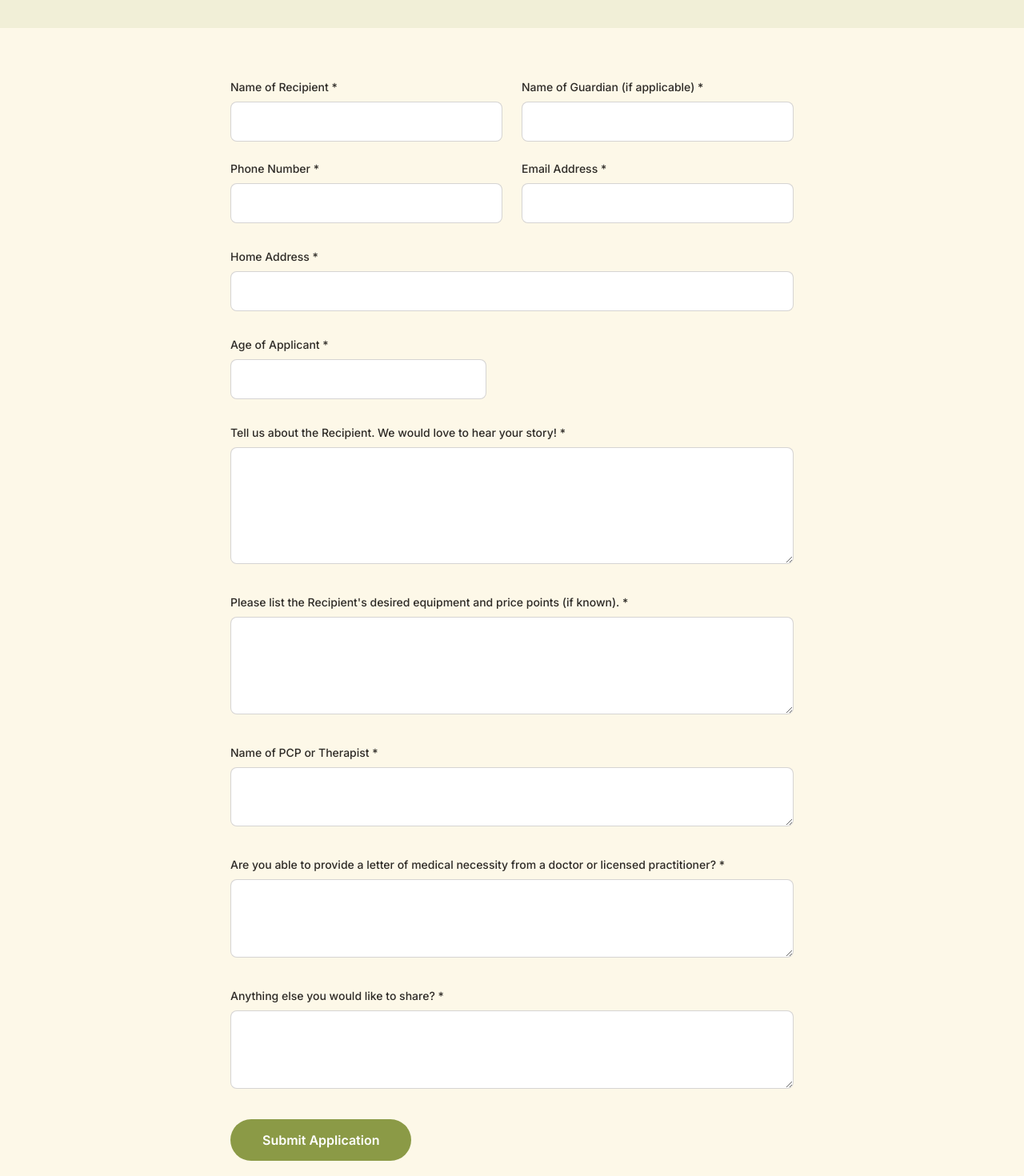
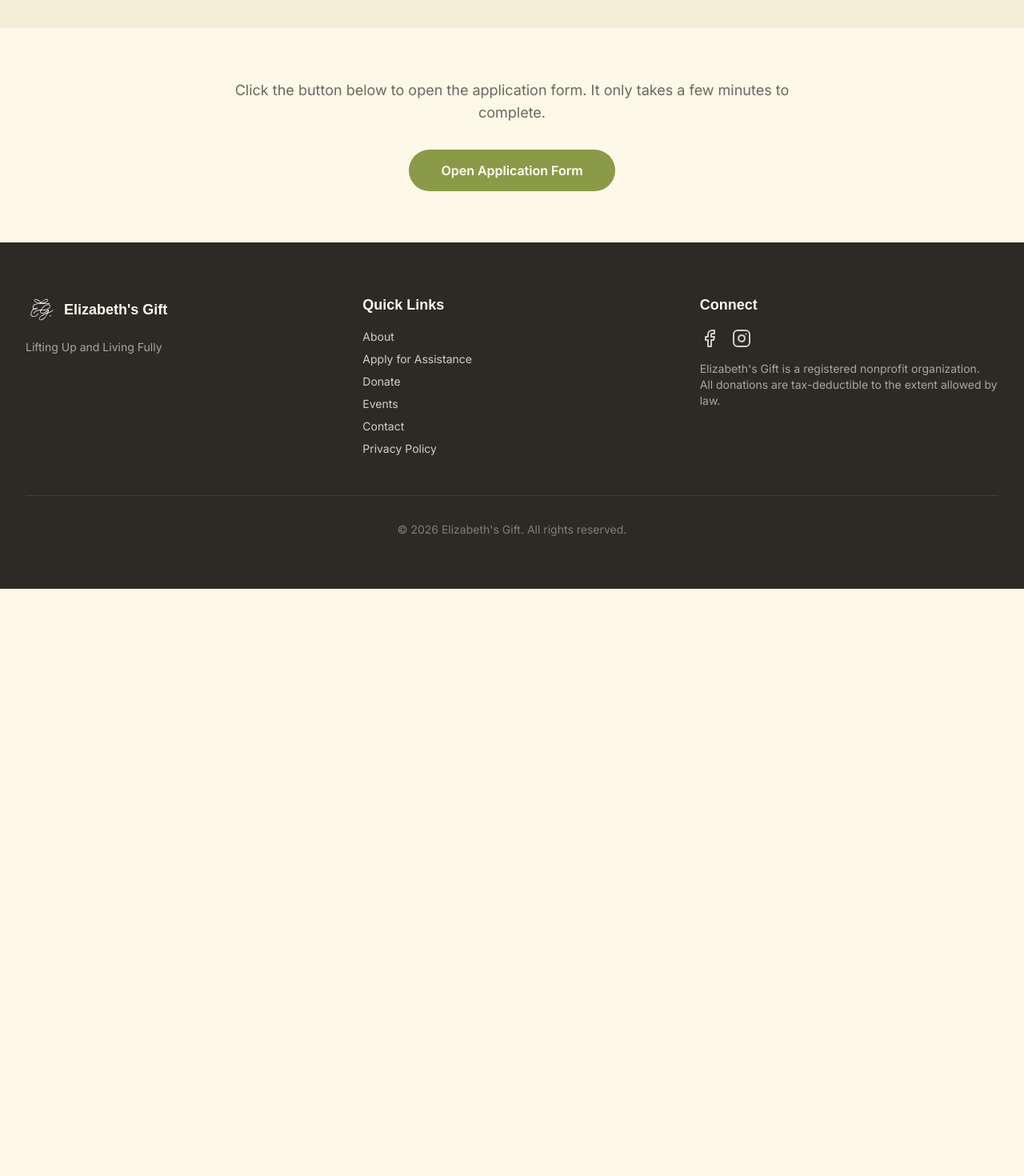
Before and after one commit to smithstephen891-arch/EG-website, a Next.js app: page /apply in a window 1280 px wide. Shown: the part 400-1870 px from the top of the page at 80% size. After the commit the page ends 1136 px from the top, so only its background shows below. Built offline with nearby package versions, Linux system fonts and the light colour scheme; a web font is replaced by a local one.

Commit message:
Replace apply form with Google Form link (temporary)

```diff
--- a/src/app/apply/page.tsx
+++ b/src/app/apply/page.tsx
@@ -1,60 +1,4 @@
-"use client";
-
-import { useState, FormEvent } from "react";
-import type { Metadata } from "next";
-
-const metadata = {
-  title: "Apply for Assistance — Elizabeth's Gift",
-  description:
-    "Apply for mobility and medical equipment assistance from Elizabeth's Gift.",
-};
-
 export default function ApplyPage() {
-  const [submitted, setSubmitted] = useState(false);
-  const [loading, setLoading] = useState(false);
-
-  async function handleSubmit(e: FormEvent<HTMLFormElement>) {
-    e.preventDefault();
-    setLoading(true);
-
-    const formData = new FormData(e.currentTarget);
-    const data = Object.fromEntries(formData);
-
-    try {
-      const res = await fetch("/api/apply", {
-        method: "POST",
-        headers: { "Content-Type": "application/json" },
-        body: JSON.stringify(data),
-      });
-
-      if (res.ok) {
-        setSubmitted(true);
-      }
-    } catch {
-      alert("Something went wrong. Please try again.");
-    } finally {
-      setLoading(false);
-    }
-  }
-
-  if (submitted) {
-    return (
-      <section className="bg-cream">
-        <div className="mx-auto max-w-3xl px-4 sm:px-6 lg:px-8 py-20 md:py-28 text-center">
-          <div className="bg-olive/10 rounded-2xl p-12">
-            <h1 className="font-serif text-3xl md:text-4xl text-charcoal mb-4">
-              Application Received
-            </h1>
-            <p className="text-charcoal/70 text-lg">
-              Thank you for your application. Our team will review it and reach
-              out to you soon. We are honored to help.
-            </p>
-          </div>
-        </div>
-      </section>
-    );
-  }
-
   return (
     <>
       <section className="bg-olive/10">
@@ -73,163 +17,19 @@ export default function ApplyPage() {
       </section>
 
       <section className="bg-cream">
-        <div className="mx-auto max-w-3xl px-4 sm:px-6 lg:px-8 py-16">
-          <form onSubmit={handleSubmit} className="space-y-8">
-            <div className="grid grid-cols-1 sm:grid-cols-2 gap-6">
-              <div>
-                <label htmlFor="recipientName" className="block text-sm font-medium text-charcoal mb-2">
-                  Name of Recipient *
-                </label>
-                <input
-                  type="text"
-                  id="recipientName"
-                  name="recipientName"
-                  required
-                  className="w-full rounded-lg border border-charcoal/20 bg-white px-4 py-3 text-charcoal placeholder:text-charcoal/40 focus:border-olive focus:ring-2 focus:ring-olive/20 outline-none transition"
-                />
-              </div>
-
-              <div>
-                <label htmlFor="guardianName" className="block text-sm font-medium text-charcoal mb-2">
-                  Name of Guardian (if applicable) *
-                </label>
-                <input
-                  type="text"
-                  id="guardianName"
-                  name="guardianName"
-                  required
-                  className="w-full rounded-lg border border-charcoal/20 bg-white px-4 py-3 text-charcoal placeholder:text-charcoal/40 focus:border-olive focus:ring-2 focus:ring-olive/20 outline-none transition"
-                />
-              </div>
-
-              <div>
-                <label htmlFor="phone" className="block text-sm font-medium text-charcoal mb-2">
-                  Phone Number *
-                </label>
-                <input
-                  type="tel"
-                  id="phone"
-                  name="phone"
-                  required
-                  className="w-full rounded-lg border border-charcoal/20 bg-white px-4 py-3 text-charcoal placeholder:text-charcoal/40 focus:border-olive focus:ring-2 focus:ring-olive/20 outline-none transition"
-                />
-              </div>
-
-              <div>
-                <label htmlFor="email" className="block text-sm font-medium text-charcoal mb-2">
-                  Email Address *
-                </label>
-                <input
-                  type="email"
-                  id="email"
-                  name="email"
-                  required
-                  className="w-full rounded-lg border border-charcoal/20 bg-white px-4 py-3 text-charcoal placeholder:text-charcoal/40 focus:border-olive focus:ring-2 focus:ring-olive/20 outline-none transition"
-                />
-              </div>
-            </div>
-
-            <div>
-              <label htmlFor="address" className="block text-sm font-medium text-charcoal mb-2">
-                Home Address *
-              </label>
-              <input
-                type="text"
-                id="address"
-                name="address"
-                required
-                className="w-full rounded-lg border border-charcoal/20 bg-white px-4 py-3 text-charcoal placeholder:text-charcoal/40 focus:border-olive focus:ring-2 focus:ring-olive/20 outline-none transition"
-              />
-            </div>
-
-            <div className="max-w-xs">
-              <label htmlFor="age" className="block text-sm font-medium text-charcoal mb-2">
-                Age of Applicant *
-              </label>
-              <input
-                type="text"
-                id="age"
-                name="age"
-                required
-                className="w-full rounded-lg border border-charcoal/20 bg-white px-4 py-3 text-charcoal placeholder:text-charcoal/40 focus:border-olive focus:ring-2 focus:ring-olive/20 outline-none transition"
-              />
-            </div>
-
-            <div>
-              <label htmlFor="story" className="block text-sm font-medium text-charcoal mb-2">
-                Tell us about the Recipient. We would love to hear your story! *
-              </label>
-              <textarea
-                id="story"
-                name="story"
-                required
-                rows={5}
-                className="w-full rounded-lg border border-charcoal/20 bg-white px-4 py-3 text-charcoal placeholder:text-charcoal/40 focus:border-olive focus:ring-2 focus:ring-olive/20 outline-none transition resize-y"
-              />
-            </div>
-
-            <div>
-              <label htmlFor="equipment" className="block text-sm font-medium text-charcoal mb-2">
-                Please list the Recipient&apos;s desired equipment and price points
-                (if known). *
-              </label>
-              <textarea
-                id="equipment"
-                name="equipment"
-                required
-                rows={4}
-                className="w-full rounded-lg border border-charcoal/20 bg-white px-4 py-3 text-charcoal placeholder:text-charcoal/40 focus:border-olive focus:ring-2 focus:ring-olive/20 outline-none transition resize-y"
-              />
-            </div>
-
-            <div>
-              <label htmlFor="doctor" className="block text-sm font-medium text-charcoal mb-2">
-                Name of PCP or Therapist *
-              </label>
-              <textarea
-                id="doctor"
-                name="doctor"
-                required
-                rows={2}
-                className="w-full rounded-lg border border-charcoal/20 bg-white px-4 py-3 text-charcoal placeholder:text-charcoal/40 focus:border-olive focus:ring-2 focus:ring-olive/20 outline-none transition resize-y"
-              />
-            </div>
-
-            <div>
-              <label htmlFor="medicalLetter" className="block text-sm font-medium text-charcoal mb-2">
-                Are you able to provide a letter of medical necessity from a
-                doctor or licensed practitioner? *
-              </label>
-              <textarea
-                id="medicalLetter"
-                name="medicalLetter"
-                required
-                rows={3}
-                className="w-full rounded-lg border border-charcoal/20 bg-white px-4 py-3 text-charcoal placeholder:text-charcoal/40 focus:border-olive focus:ring-2 focus:ring-olive/20 outline-none transition resize-y"
-              />
-            </div>
-
-            <div>
-              <label htmlFor="additional" className="block text-sm font-medium text-charcoal mb-2">
-                Anything else you would like to share? *
-              </label>
-              <textarea
-                id="additional"
-                name="additional"
-                required
-                rows={3}
-                className="w-full rounded-lg border border-charcoal/20 bg-white px-4 py-3 text-charcoal placeholder:text-charcoal/40 focus:border-olive focus:ring-2 focus:ring-olive/20 outline-none transition resize-y"
-              />
-            </div>
-
-            <button
-              type="submit"
-              disabled={loading}
-              className="rounded-full bg-olive px-10 py-3.5 font-semibold text-white hover:bg-olive-light transition-colors disabled:opacity-50 disabled:cursor-not-allowed"
-            >
-              {loading ? "Submitting..." : "Submit Application"}
-            </button>
-          </form>
+        <div className="mx-auto max-w-3xl px-4 sm:px-6 lg:px-8 py-16 text-center">
+          <p className="text-charcoal/70 text-lg mb-8">
+            Click the button below to open the application form. It only takes a
+            few minutes to complete.
+          </p>
+          <a
+            href="https://docs.google.com/document/u/1/d/1UP9zc5mnnwxMGk9ntLCZO_bWPjz8l6FD9Kr-6mNy2Vs/mobilebasic"
+            target="_blank"
+            rel="noopener noreferrer"
+            className="inline-block rounded-full bg-olive px-10 py-3.5 font-semibold text-white hover:bg-olive-light transition-colors"
+          >
+            Open Application Form
+          </a>
         </div>
       </section>
     </>
```
